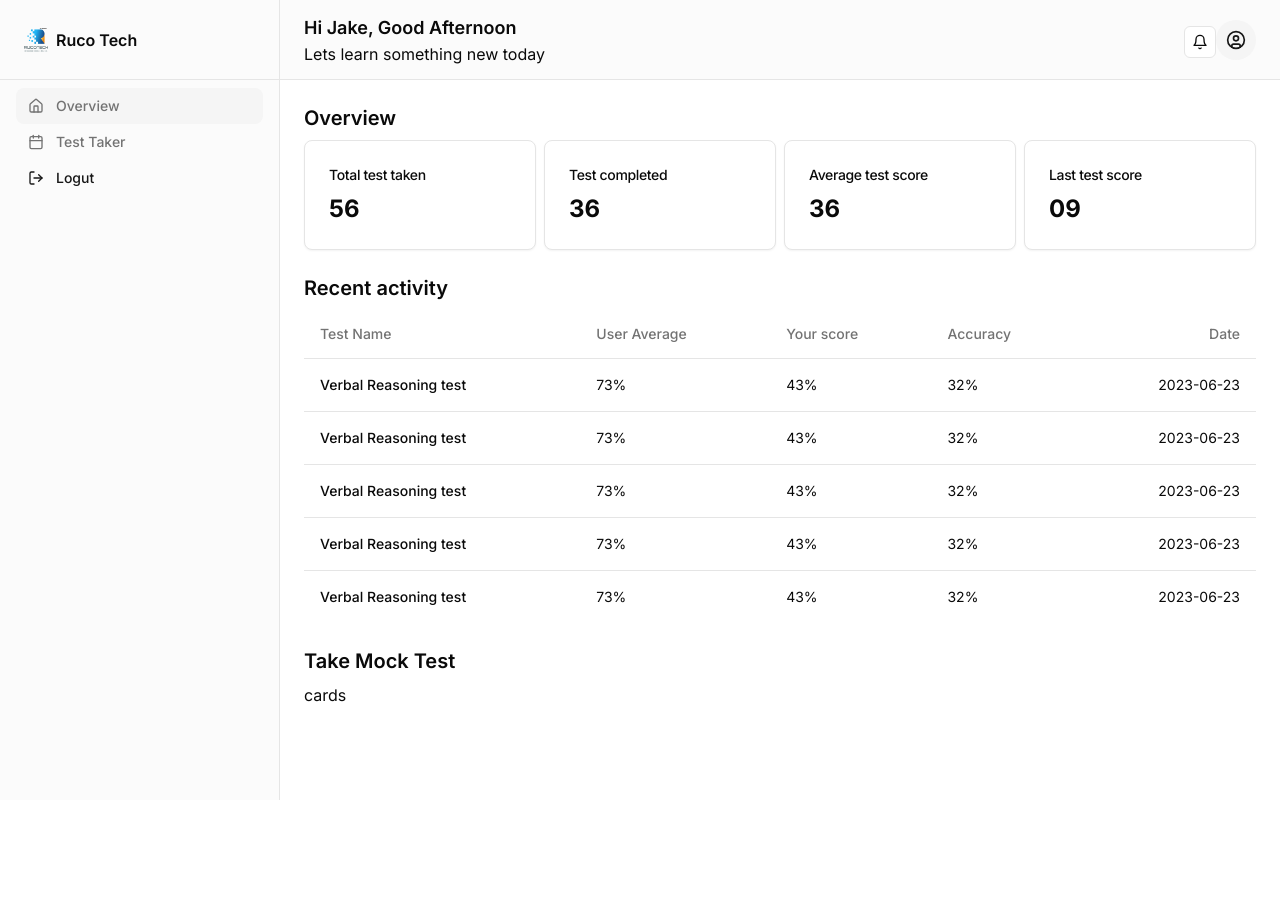
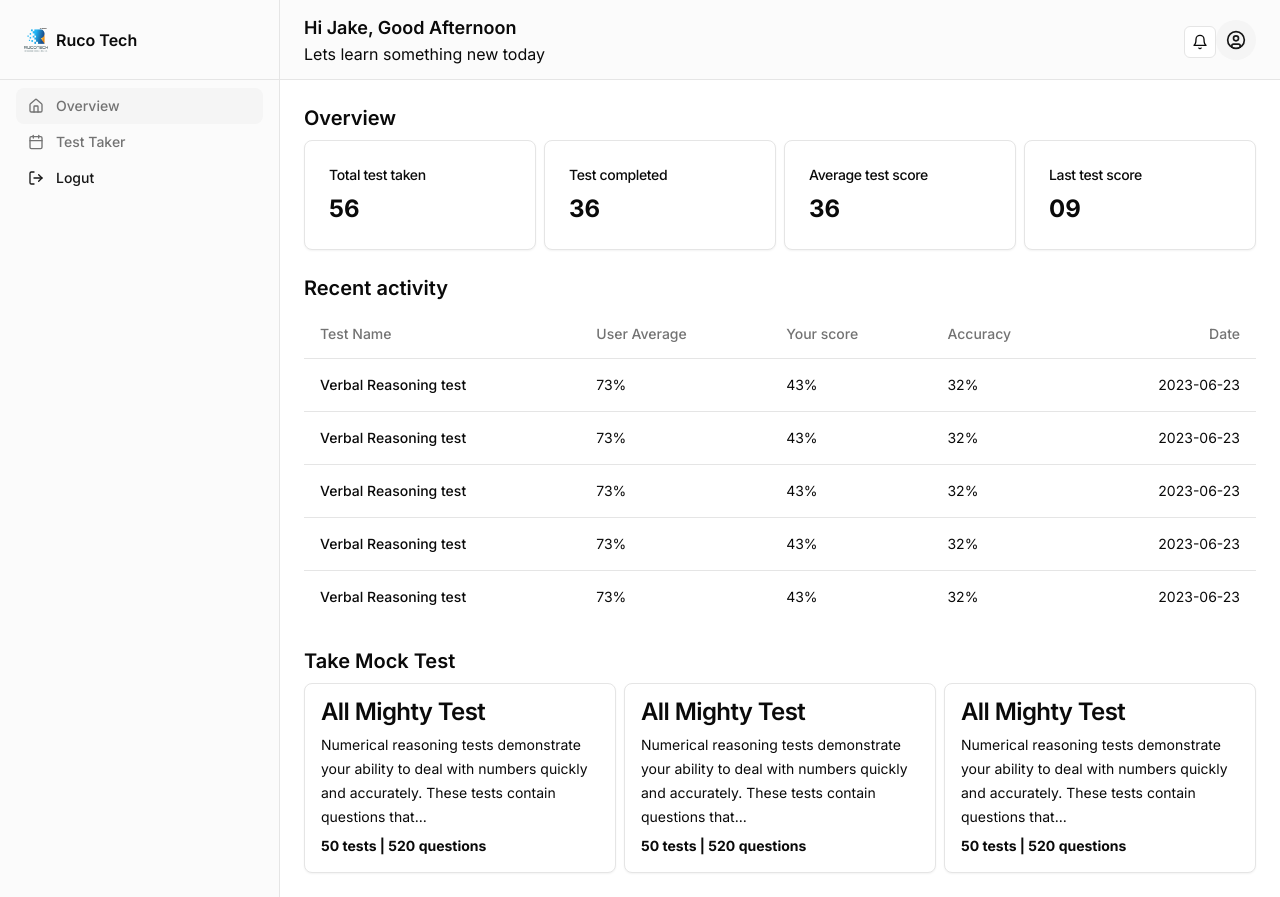
Before and after one commit to afullsnack/apt-test, a Next.js app: page /overview in a window 1280 px wide. Before the commit the page ends 800 px from the top, so only its background shows below. Built offline with nearby package versions, Linux system fonts and the light colour scheme.

Commit message:
fix: Add `TestCard` component to overview page

```diff
--- a/src/app/(app)/(dashboard)/overview/page.tsx
+++ b/src/app/(app)/(dashboard)/overview/page.tsx
@@ -8,6 +8,7 @@ import {
   TableHead,
   TableHeader,
 } from '@/app/(app)/components/ui/table'
+import { TestCard } from '../../components/ui/test-card'
 
 export default function Overview() {
   return (
@@ -124,8 +125,25 @@ export default function Overview() {
         <div className="flex items-center">
           <h1 className="text-lg font-semibold md:text-xl">Take Mock Test</h1>
         </div>
-        <Container className="!p-0 grid w-full flex-1">
-          <h1>cards</h1>
+        <Container className="!p-0 grid grid-cols-3 gap-2 w-full flex-1">
+          <TestCard
+            title="All Mighty Test"
+            description="Numerical reasoning tests demonstrate your ability to deal with numbers quickly and accurately. These tests contain questions that..."
+            testCount={50}
+            questionsCount={520}
+          />
+          <TestCard
+            title="All Mighty Test"
+            description="Numerical reasoning tests demonstrate your ability to deal with numbers quickly and accurately. These tests contain questions that..."
+            testCount={50}
+            questionsCount={520}
+          />
+          <TestCard
+            title="All Mighty Test"
+            description="Numerical reasoning tests demonstrate your ability to deal with numbers quickly and accurately. These tests contain questions that..."
+            testCount={50}
+            questionsCount={520}
+          />
         </Container>
       </Section>
     </Main>
```
